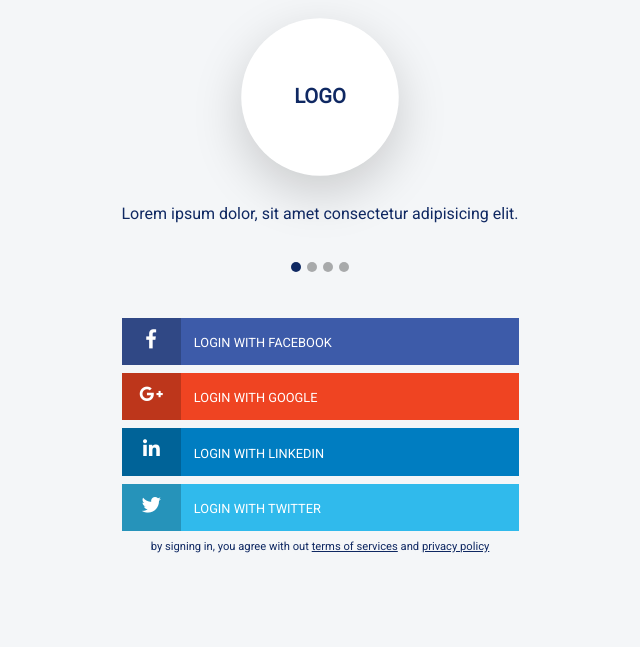
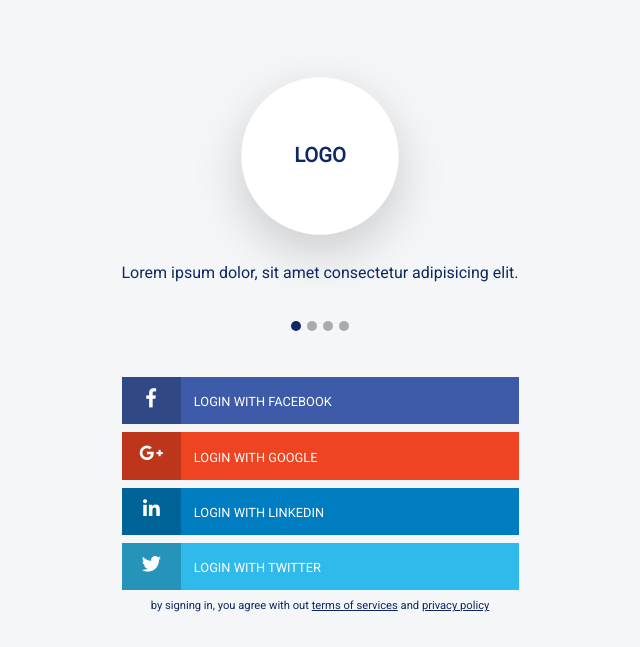
Before and after one commit to solinkz/pfront, a plain HTML site: page login.html in a window 1280 px wide. Shown: the part 153-800 px from the top of the page, without its empty margins (320-960 px from the left). Drawn offline with Linux system fonts and the light colour scheme.

```diff
--- a/css/styles.css
+++ b/css/styles.css
@@ -146,7 +146,7 @@
 
 .login-area{
     width: 100%;
-    margin: 1.2rem auto;
+    margin: 1.2rem auto 0;
     padding: .5rem 1.5rem;
     text-align: center;
 }
@@ -485,11 +485,11 @@
 ----------------------------------------------------- */
 
  /* Small devices (landscape phones, 576px and up) */
-@media (min-height: 620px) {
+@media (min-height: 610px) {
     .login-wrapper{
         display: flex;
         flex-direction:  column;
-        height: 90vh;
+        height: 95vh;
         justify-content: flex-end;
 
     }
```
Also changed, not shown: forgot.html (+4 -1 lines), registration.html (+4 -4 lines).
